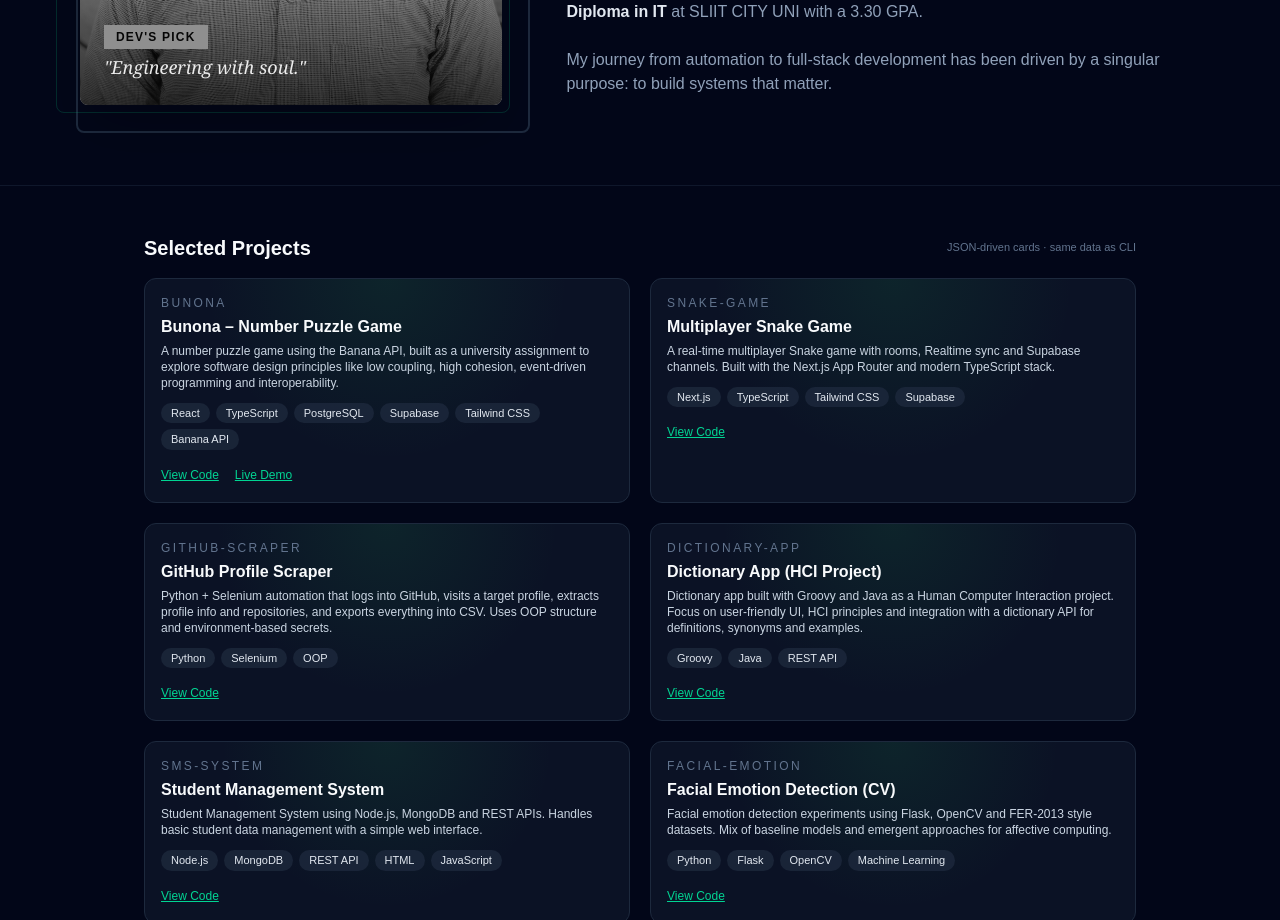
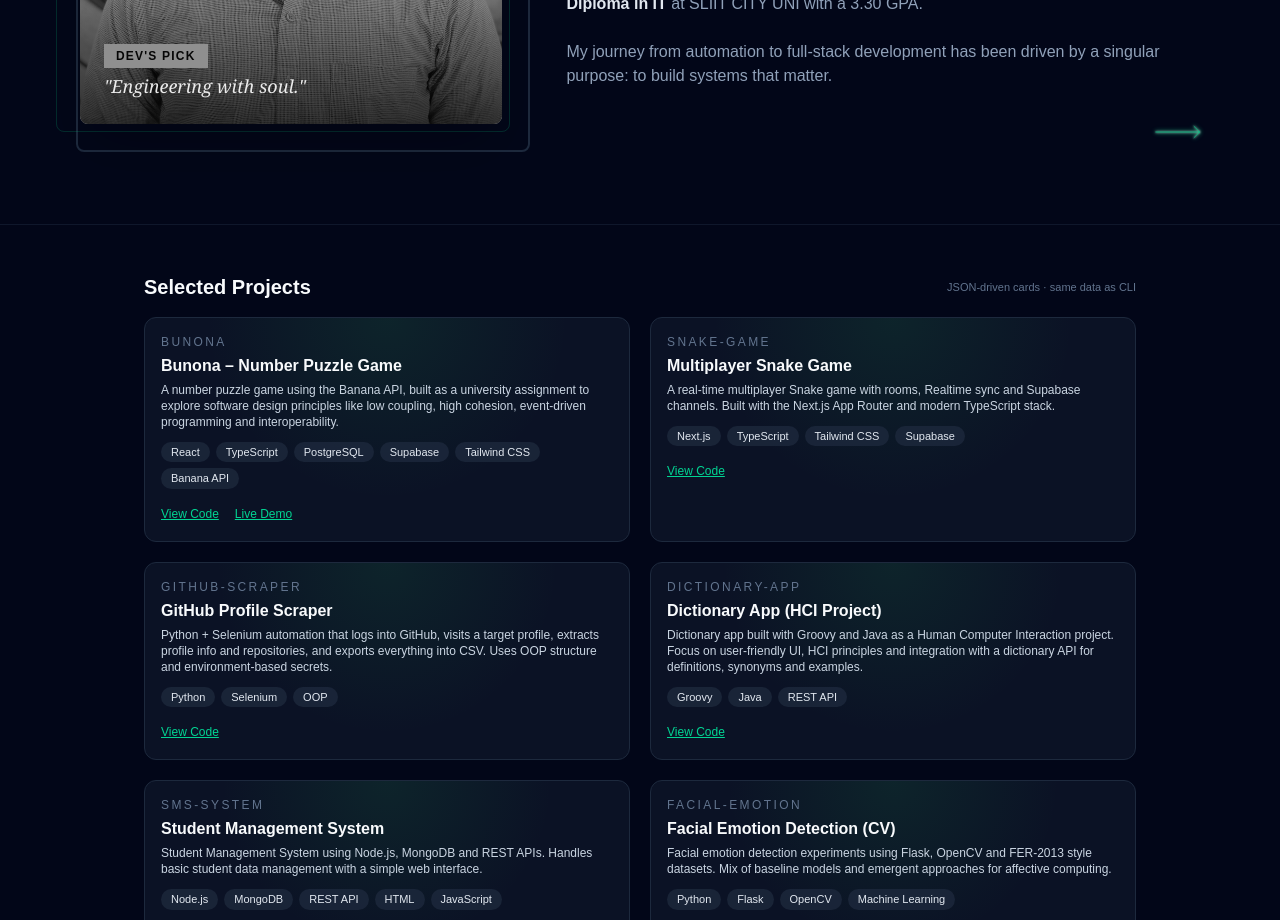
Before and after one commit to Shadhujan/Portfolio, a Next.js app: page / in a window 1280 px wide. Shown: the part 1200-2120 px from the top of the page. Built offline with nearby package versions, Linux system fonts and the light colour scheme; no server answers.

Commit message:
Added an arrow in about section to go to about page

```diff
--- a/app/page.tsx
+++ b/app/page.tsx
@@ -194,6 +194,48 @@ export default function HomePage() {
                       <p>
                         My journey from automation to full-stack development has been driven by a singular purpose: to build systems that matter.
                       </p>
+
+                      <div className="flex justify-end mt-8">
+                        <Link href="/about">
+                          <motion.svg
+                            width="45"
+                            height="24"
+                            viewBox="0 0 80 24"
+                            fill="none"
+                            xmlns="http://www.w3.org/2000/svg"
+                            className="text-emerald-500 cursor-pointer overflow-visible"
+                            animate={{
+                              x: [0, 10, 0],
+                              filter: [
+                                "drop-shadow(0 0 1px #fff) drop-shadow(0 0 2px #10b981)",
+                                "drop-shadow(0 0 2px #fff) drop-shadow(0 0 6px #10b981)",
+                                "drop-shadow(0 0 1px #fff) drop-shadow(0 0 2px #10b981)"
+                              ],
+                              transition: {
+                                duration: 2,
+                                repeat: Infinity,
+                                ease: "easeInOut"
+                              }
+                            }}
+                            whileHover={{
+                              scale: 1.3,
+                              x: 0,
+                              filter: "drop-shadow(0 0 2px #fff) drop-shadow(0 0 5px #10b981)",
+                              transition: {
+                                duration: 0.2
+                              }
+                            }}
+                          >
+                            <path
+                              d="M0 12H78M78 12L68 2M78 12L68 22"
+                              stroke="currentColor"
+                              strokeWidth="1.5"
+                              strokeLinecap="round"
+                              strokeLinejoin="round"
+                            />
+                          </motion.svg>
+                        </Link>
+                      </div>
                    </div>
                 </motion.div>
 
```
